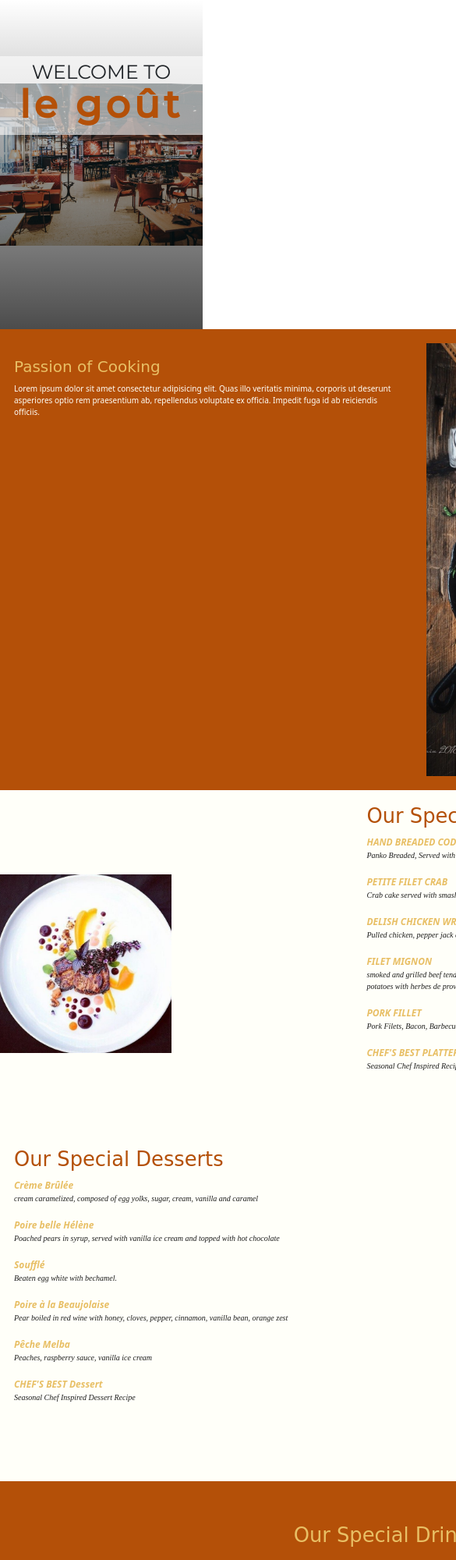
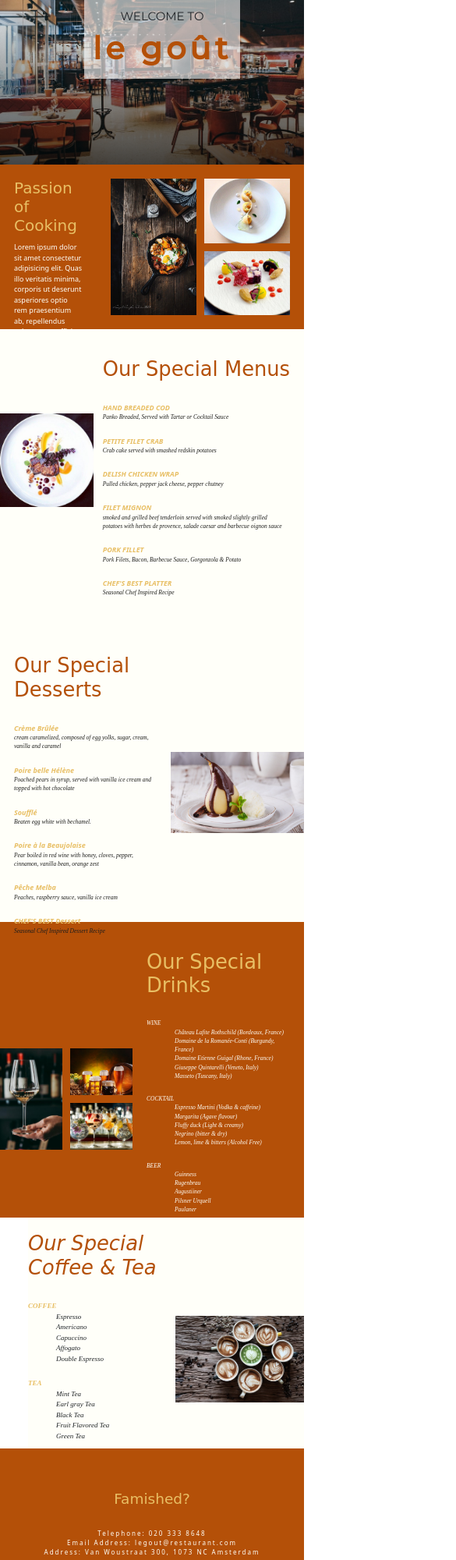
Before and after one commit to mariloupinera/restaurant-app2, a plain HTML site: page index.html in a window 390 px wide. Shown: the top 2000 px of the page at 78% size, 585 px wide, since content can reach past the window. Drawn offline with nearby package versions, Linux system fonts and the light colour scheme; a web font is replaced by a local one.

Commit message:
added media query for mobile

```diff
--- a/assets/media.css
+++ b/assets/media.css
@@ -3,6 +3,42 @@
 @media (max-width: 1185px) {
   .title-heading {
     margin: 1rem;
+  }
+}
+
+@media (max-width: 1024px) {
+   #heading, #cooking-description, #menu, #drink-menu, #dessert, #beverage-menu, #reservation {
+    height: 70vh;
+  }
+
+  .image-menu img, .image-dessert, .image-beverage  {
+    width: 400px;
+  }
+
+  .menu-title, .beverage-title, .drink-title, .beverage-title {
+    margin-top: 2rem;
+    padding: 0;
+  }
+
+  .menu-lists {
+    padding: 1rem 3rem 0rem 1rem;
+    font-size: medium;
+  }
+
+  .drink-lists, .beverage-lists, .lists {
+    padding-top: 1rem;
+  }
+
+  .title-reservation h3 {
+    font-size: 150%;
+  }
+
+  .contacts, .fa {
+    padding-bottom: 2rem;
+  }
+
+  .copyright {
+    padding-top: 2rem;
   }
 }
 
@@ -68,6 +104,45 @@
 
   .title-reservation h3 {
     font-size: 130%;
+  }
+}
+
+@media (max-width: 768px) {
+  #heading, #cooking-description, #menu, #drink-menu, #dessert, #beverage-menu, #reservation {
+    height: 50vh;
+  }
+
+  .description {
+    padding: 6rem 2rem 1rem;
+  }
+
+  .menu-lists {
+    padding: 0rem 2rem;
+    font-size: medium;
+  }
+
+  .image-menu img, .image-beverage {
+    width: 330px;
+  }
+
+  .menu-title, .beverage-title {
+    padding: 0;
+  }
+
+  .image5, .image6, .image7 {
+    width: 140px;
+}
+
+  .title-reservation h3 {
+    font-size: 150%;
+  }
+
+  .contacts, .fa {
+    padding-bottom: 2rem;
+  }
+
+  .copyright {
+    padding-top: 1rem;
   }
 }
 
@@ -355,65 +430,85 @@
 
 @media only screen and (max-width: 414px) {
   html {
-    width: 795px;
+    max-width: fit-content;
+    height: 100vh;
   }
 
   #heading {
-    max-width: fit-content;
-    height: 50vh;
-    padding: 4rem 0;
+    height: 25vh;
+    padding: 0;
   }
 
-  .title {
-    font-size: 49px;
+  .title-heading {
+    width: 200px;
+    margin: 0 6rem;
   }
 
-  .welcome {
-    font-size: 25px;
+  #cooking-description, #menu {
+    height: 25vh;
   }
 
-  #cooking-description {
-    height: 70vh;
+  .description {
+    padding: 1rem;
   }
 
-  #menu, #drink-menu {
-    height: 50vh;
+  .description p {
+    font-size: 9px;
   }
 
   .image-menu img {
-    width: 400px;
+    height: 60%;
+    width: 300px;
   }
 
-  .menu-lists {
-    padding: 0 1rem;
-    font-size: 12px;
+  .image-dessert {
+    height: 70%;
+    padding-top: 9rem;
   }
 
-  #dessert, #beverage-menu {
-    height: 55vh;
+  #menu, #dessert, #drink-menu {
+    height: 45vh;
   }
 
-  .image-dessert, .image-beverage {
-    padding-left: 5rem;
+  .menu-title, .beverage-title {
+    margin-top: 0;
   }
 
-  .drink-title, .beverage-title {
-    margin-top: 2rem;
+  .image5, .image6, .image7 {
+    width: 80px;
+  }
+
+  #beverage-menu {
+    height: 35vh;
+  }
+
+  .image-beverage {
+    padding-top: 7rem;
+    height: 80%;
+  }
+
+  .title-reservation h3 {
+    font-size: 50%;
+    padding-bottom: 0;
+  }
+
+  .contacts, .fa {
+    font-size: 8px;
+    padding-bottom: 0;
+  }
+
+  .follow-us-title h3 {
+    font-size: small;
+    padding-top: 1rem;
   }
 
   #reservation {
-    height: 60vh;
+    height: 30vh;
   }
 
-  .title-reservation h3 {
-    font-size: 100%;
+  .copyright {
+    padding-top: 1rem;
   }
 
-  .contacts, .fa {
-    font-size: medium;
-  }
 
-  .icons {
-    padding: 0;
-  }
 }
```
